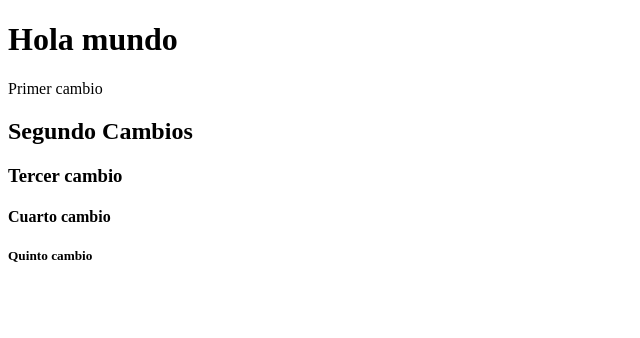
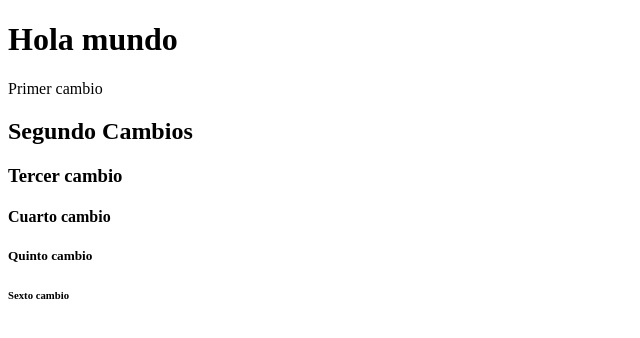
Before and after one commit to EdGaRoman1012/Git_curso, a plain HTML site: page index.html in a window 1280 px wide. Shown: the full height of the page, 0-640 px from the left. Drawn offline with Linux system fonts and the light colour scheme.

Commit message:
Sexto cambio

```diff
--- a/index.html
+++ b/index.html
@@ -13,5 +13,6 @@
     <h3>Tercer cambio</h3>
     <h4>Cuarto cambio</h4>
     <h5>Quinto cambio</h5>
+    <h6>Sexto cambio</h6>
 </body>
 </html>
```
